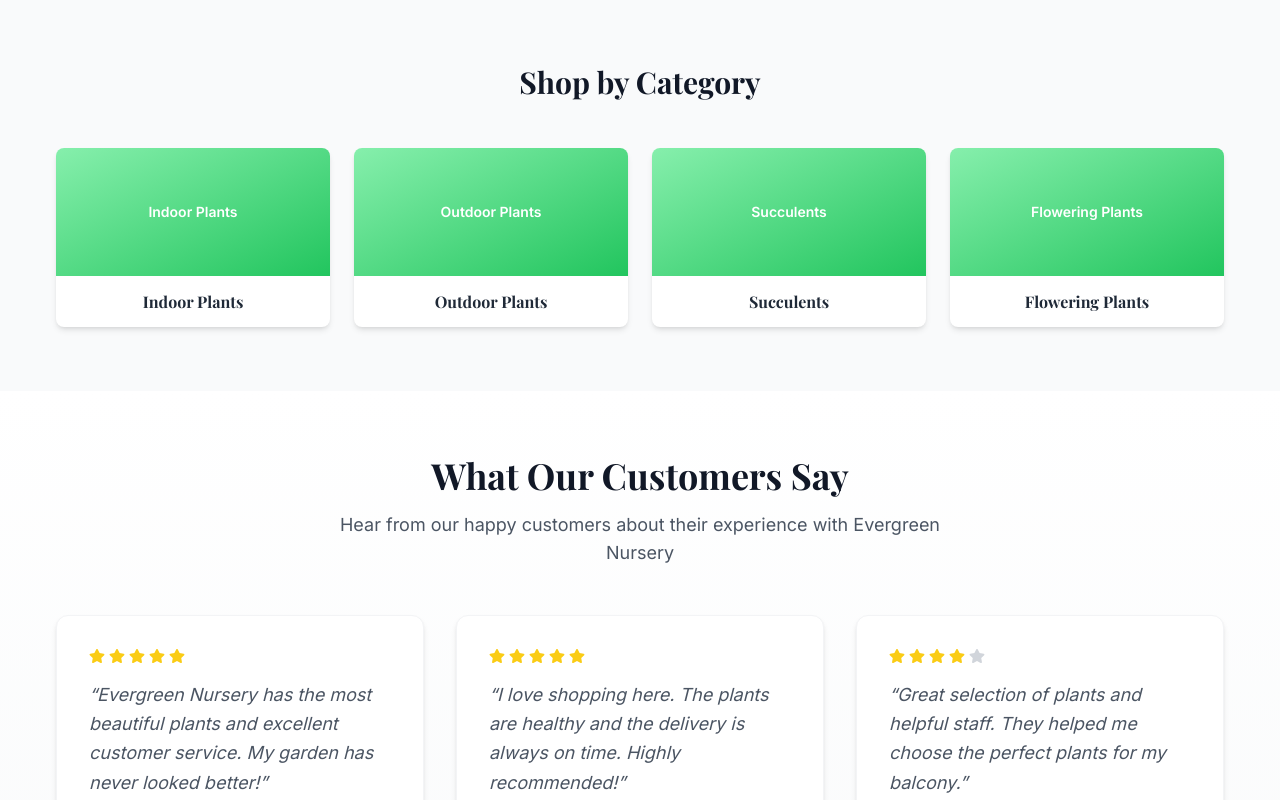
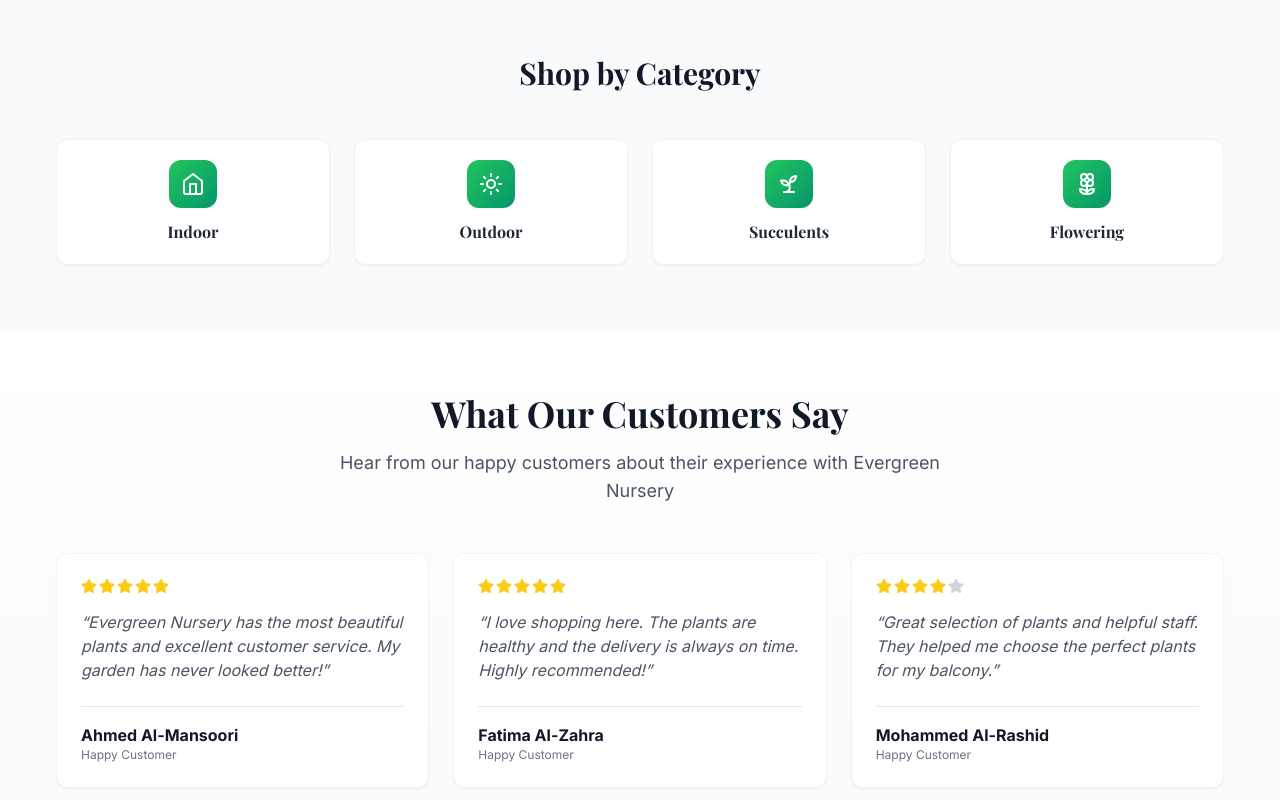
Before and after one commit to mrumarfarooqafridi/evergreenplant, a Next.js app in the folder client/: page / in a window 1280 px wide. Shown: the part 1540-2340 px from the top of the page. Built offline with nearby package versions, Linux system fonts and the light colour scheme; no server answers.

Commit message:
Improve mobile layouts for home, products, admin

```diff
--- a/client/app/admin/layout.js
+++ b/client/app/admin/layout.js
@@ -40,7 +40,7 @@
         </button>
       </div>
 
-      <div className="flex">
+      <div className="flex min-w-0">
         {/* Sidebar */}
         <aside
           className={`
@@ -99,7 +99,7 @@
         )}
 
         {/* Main Content */}
-        <main className="flex-1 min-h-screen">
+        <main className="flex-1 min-h-screen min-w-0">
           {children}
         </main>
       </div>
--- a/client/app/admin/products/page.js
+++ b/client/app/admin/products/page.js
@@ -86,7 +86,7 @@
   if (loading) return <div className="flex justify-center items-center min-h-screen"><div className="animate-spin rounded-full h-10 w-10 border-b-2 border-green-600" /></div>;
 
   return (
-    <div className="p-3 sm:p-4 lg:p-8">
+    <div className="p-3 sm:p-4 lg:p-8 min-w-0">
       {/* Header */}
       <div className="flex items-center justify-between mb-5 gap-3">
         <h1 className="text-lg sm:text-2xl font-bold text-gray-900">Products</h1>
--- a/client/app/products/page.js
+++ b/client/app/products/page.js
@@ -173,7 +173,7 @@
             initial={{ opacity: 0 }}
             animate={{ opacity: 1 }}
             transition={{ duration: 0.5 }}
-            className="grid grid-cols-1 sm:grid-cols-2 lg:grid-cols-3 gap-4 md:gap-6 mb-12"
+            className="grid grid-cols-3 lg:grid-cols-3 gap-2 sm:gap-4 md:gap-6 mb-12"
           >
             {products.map((product, index) => (
               <ProductCard
--- a/client/components/Categories.js
+++ b/client/components/Categories.js
@@ -1,11 +1,12 @@
 import Link from "next/link";
 import { motion } from "framer-motion";
+import { Flower2, Home, Sprout, Sun } from "lucide-react";
 
 const categories = [
-  { name: "Indoor Plants", image: "/indoor.jpg", slug: "indoor" },
-  { name: "Outdoor Plants", image: "/outdoor.jpg", slug: "outdoor" },
-  { name: "Succulents", image: "/succulents.jpg", slug: "succulents" },
-  { name: "Flowering Plants", image: "/flowering.jpg", slug: "flowering" },
+  { name: "Indoor", slug: "indoor", Icon: Home },
+  { name: "Outdoor", slug: "outdoor", Icon: Sun },
+  { name: "Succulents", slug: "succulents", Icon: Sprout },
+  { name: "Flowering", slug: "flowering", Icon: Flower2 },
 ];
 
 const containerVariants = {
@@ -34,14 +35,14 @@
 
 export default function Categories() {
   return (
-    <section className="py-16">
-      <div className="container mx-auto px-4">
+    <section className="py-10 sm:py-16">
+      <div className="container mx-auto px-5 sm:px-4">
         <motion.h2
           initial={{ opacity: 0, y: 20 }}
           whileInView={{ opacity: 1, y: 0 }}
           transition={{ duration: 0.6 }}
           viewport={{ once: true }}
-          className="text-3xl font-bold text-center mb-12"
+          className="text-xl sm:text-3xl font-bold text-center mb-6 sm:mb-12"
         >
           Shop by Category
         </motion.h2>
@@ -50,19 +51,17 @@
           whileInView="visible"
           viewport={{ once: true }}
           variants={containerVariants}
-          className="grid grid-cols-2 md:grid-cols-4 gap-6"
+          className="grid grid-cols-4 gap-2 sm:gap-6"
         >
           {categories.map((category) => (
             <motion.div key={category.slug} variants={itemVariants}>
               <Link href={`/products?category=${category.slug}`}>
-                <div className="bg-white rounded-lg shadow-md overflow-hidden hover:shadow-lg transition-shadow cursor-pointer group">
-                  <div className="h-32 bg-gradient-to-br from-green-300 to-green-500 flex items-center justify-center transform group-hover:scale-110 transition-transform duration-300">
-                    <span className="text-white font-semibold text-sm text-center px-2">
-                      {category.name}
-                    </span>
-                  </div>
-                  <div className="p-4 text-center">
-                    <h3 className="font-semibold text-gray-800 group-hover:text-primary transition-colors">
+                <div className="bg-white rounded-xl shadow-sm border border-gray-100 hover:shadow-md transition-shadow cursor-pointer group">
+                  <div className="p-3 sm:p-5 flex flex-col items-center justify-center text-center gap-2 sm:gap-3">
+                    <div className="w-9 h-9 sm:w-12 sm:h-12 rounded-xl bg-gradient-to-br from-green-500 to-emerald-600 flex items-center justify-center text-white shadow-sm group-hover:scale-105 transition-transform">
+                      <category.Icon className="w-5 h-5 sm:w-6 sm:h-6" />
+                    </div>
+                    <h3 className="font-semibold text-[11px] sm:text-base text-gray-800 group-hover:text-primary transition-colors leading-tight">
                       {category.name}
                     </h3>
                   </div>
--- a/client/components/Footer.js
+++ b/client/components/Footer.js
@@ -111,7 +111,7 @@
       )}
 
       {/* Main Footer Content */}
-      <div className="container mx-auto px-4 py-6 sm:py-10 md:py-16">
+      <div className="container mx-auto px-5 sm:px-4 py-6 sm:py-10 md:py-16">
         <div className="grid grid-cols-2 md:grid-cols-4 gap-4 sm:gap-6 md:gap-8">
           {/* Company Info */}
           <motion.div
@@ -287,12 +287,12 @@
 
       {/* Bottom Bar */}
       <div className="border-t border-gray-700">
-        <div className="container mx-auto px-4 py-6">
+        <div className="container mx-auto px-5 sm:px-4 py-4 sm:py-6">
           <div className="flex flex-col md:flex-row justify-between items-center space-y-4 md:space-y-0">
-            <p className="text-gray-300 text-xs md:text-sm">
+            <p className="text-gray-300 text-xs">
               &copy; 2024 Evergreen Plant Nursery. All rights reserved.
             </p>
-            <div className="flex flex-wrap gap-3 md:gap-6 text-xs md:text-sm">
+            <div className="flex flex-wrap gap-3 md:gap-6 text-xs">
               <Link
                 href="/privacy"
                 className="text-gray-300 hover:text-primary transition-colors"
--- a/client/components/Header.js
+++ b/client/components/Header.js
@@ -90,7 +90,7 @@
 
   return (
     <header className="bg-white shadow-lg sticky top-0 z-50">
-      <div className="container mx-auto px-4 py-3 sm:py-5">
+      <div className="container mx-auto px-5 sm:px-4 py-3 sm:py-5">
         <div className="flex items-center justify-between gap-3">
           <Link
             href="/"
--- a/client/components/Testimonials.js
+++ b/client/components/Testimonials.js
@@ -46,7 +46,7 @@
 export default function Testimonials() {
   return (
     <section className="py-16 bg-gradient-to-b from-white to-gray-50">
-      <div className="container mx-auto px-4">
+      <div className="container mx-auto px-5 sm:px-4">
         <motion.div
           initial={{ opacity: 0, y: 30 }}
           whileInView={{ opacity: 1, y: 0 }}
@@ -54,10 +54,10 @@
           viewport={{ once: true }}
           className="text-center mb-12"
         >
-          <h2 className="text-3xl md:text-4xl font-bold text-gray-900 mb-4">
+          <h2 className="text-xl sm:text-3xl md:text-4xl font-bold text-gray-900 mb-3 sm:mb-4">
             What Our Customers Say
           </h2>
-          <p className="text-lg text-gray-600 max-w-2xl mx-auto">
+          <p className="text-xs sm:text-base md:text-lg text-gray-600 max-w-2xl mx-auto">
             Hear from our happy customers about their experience with Evergreen
             Nursery
           </p>
@@ -68,16 +68,16 @@
           whileInView="visible"
           viewport={{ once: true }}
           variants={containerVariants}
-          className="grid grid-cols-1 md:grid-cols-3 gap-8"
+          className="grid grid-cols-3 gap-2 sm:gap-6"
         >
           {testimonials.map((testimonial, index) => (
             <motion.div
               key={index}
               variants={itemVariants}
               whileHover={{ y: -5 }}
-              className="bg-white p-8 rounded-xl shadow-md hover:shadow-xl transition-all duration-300 border border-gray-100"
+              className="bg-white p-3 sm:p-6 rounded-xl shadow-sm hover:shadow-lg transition-all duration-300 border border-gray-100"
             >
-              <div className="flex gap-1 mb-4">
+              <div className="flex gap-0.5 mb-2 sm:mb-4">
                 {[...Array(5)].map((_, i) => (
                   <FaStar
                     key={i}
@@ -89,14 +89,14 @@
                   />
                 ))}
               </div>
-              <p className="text-gray-600 mb-6 text-lg leading-relaxed italic">
+              <p className="text-gray-600 mb-3 sm:mb-6 text-[11px] sm:text-sm md:text-base leading-relaxed italic">
                 &ldquo;{testimonial.text}&rdquo;
               </p>
-              <div className="border-t pt-4">
-                <p className="font-bold text-gray-900 text-lg">
+              <div className="border-t pt-2 sm:pt-4">
+                <p className="font-bold text-gray-900 text-xs sm:text-base">
                   {testimonial.name}
                 </p>
-                <p className="text-sm text-gray-500">Happy Customer</p>
+                <p className="text-[10px] sm:text-xs text-gray-500">Happy Customer</p>
               </div>
             </motion.div>
           ))}
```
Also changed, not shown: client/components/FeaturedProducts.js (+8 -7 lines), client/components/ProductCard.js (+14 -12 lines).
